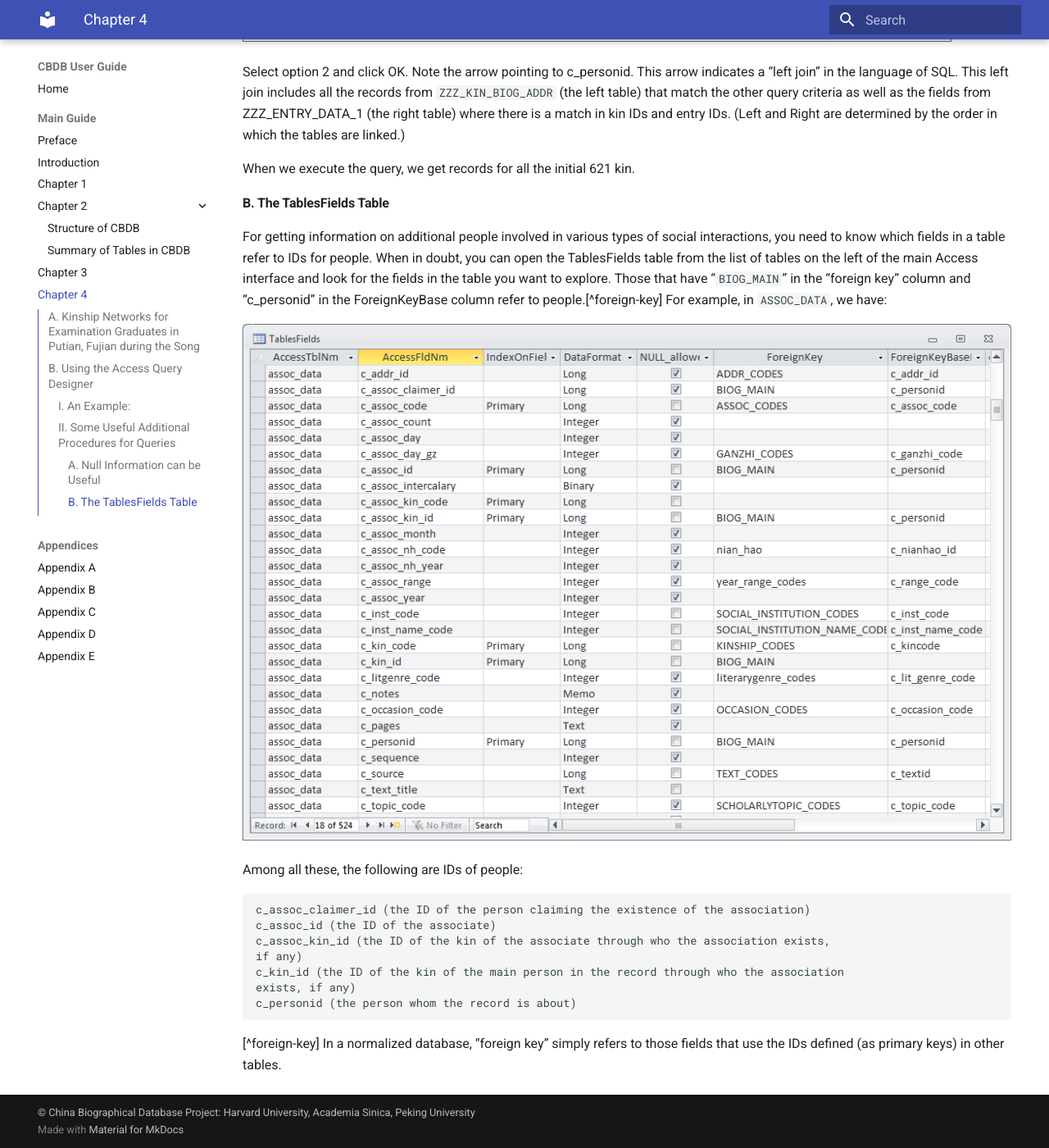
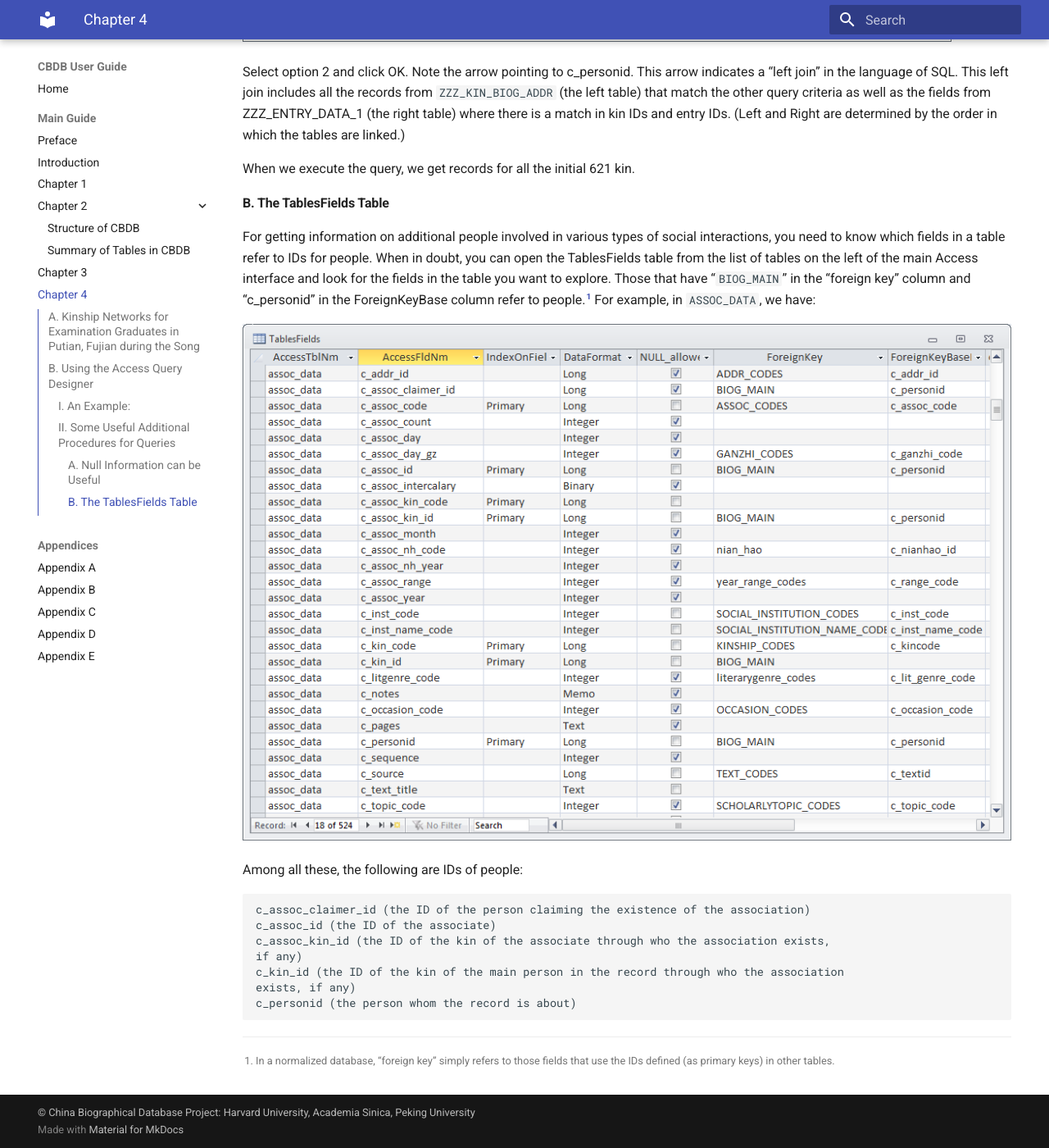
Before and after one commit to cbdb-project/cbdb-user-guide, an MkDocs documentation site: the page built from docs/chapter_4_advanced_query_techniques.md, in a window 1280 px wide and 1400 px high, scrolled down 13508 px. Shown: the whole window at 82% size. Built offline with MkDocs 1.6.1 and Material for MkDocs 9.7.7, drawn with Linux system fonts in a browser that asks for light colours.

Commit message:
Fix Chapter 4 footnote rendering

```diff
--- a/docs/chapter_4_advanced_query_techniques.md
+++ b/docs/chapter_4_advanced_query_techniques.md
@@ -210,8 +210,7 @@ When we execute the query, we get records for all the initial 621 kin.
 
 #### B. The TablesFields Table
 
-For getting information on additional people involved in various types of social interactions, you need to know which fields in a table refer to IDs for people. When in doubt, you can open the TablesFields table from the list of tables on the left of the main Access interface and look for the fields in the table you want to explore. Those that have “`BIOG_MAIN`” in the “foreign key” column and “c_personid” in the ForeignKeyBase column refer to people.[^foreign-key] For
-example, in `ASSOC_DATA`, we have:
+For getting information on additional people involved in various types of social interactions, you need to know which fields in a table refer to IDs for people. When in doubt, you can open the TablesFields table from the list of tables on the left of the main Access interface and look for the fields in the table you want to explore. Those that have “`BIOG_MAIN`” in the “foreign key” column and “c_personid” in the ForeignKeyBase column refer to people.[^foreign-key] For example, in `ASSOC_DATA`, we have:
 
 ![image_133_194](images/image_133_194.png)
 
@@ -225,5 +224,4 @@ Among all these, the following are IDs of people:
     exists, if any)
     c_personid (the person whom the record is about)
 
-[^foreign-key] In a normalized database, “foreign key” simply refers to those fields that use the IDs defined (as primary keys) in
-other tables.
+[^foreign-key]: In a normalized database, “foreign key” simply refers to those fields that use the IDs defined (as primary keys) in other tables.
```
